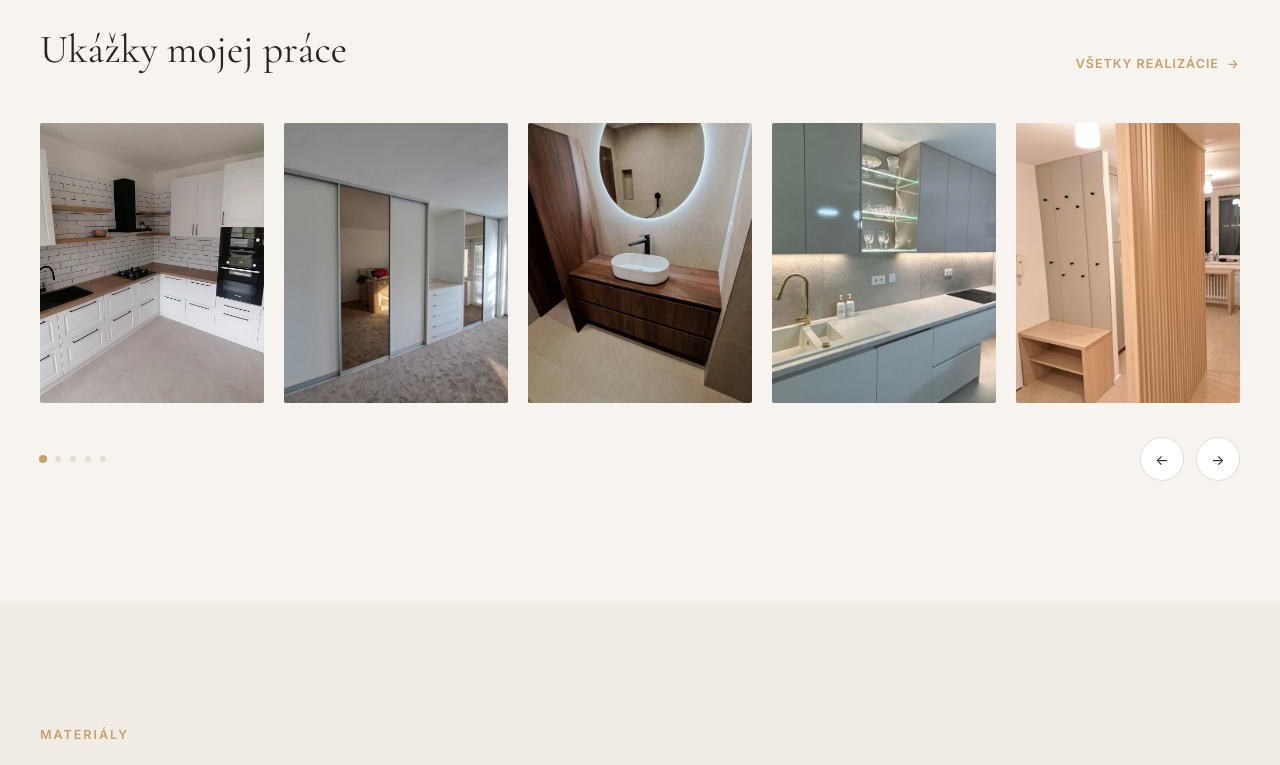
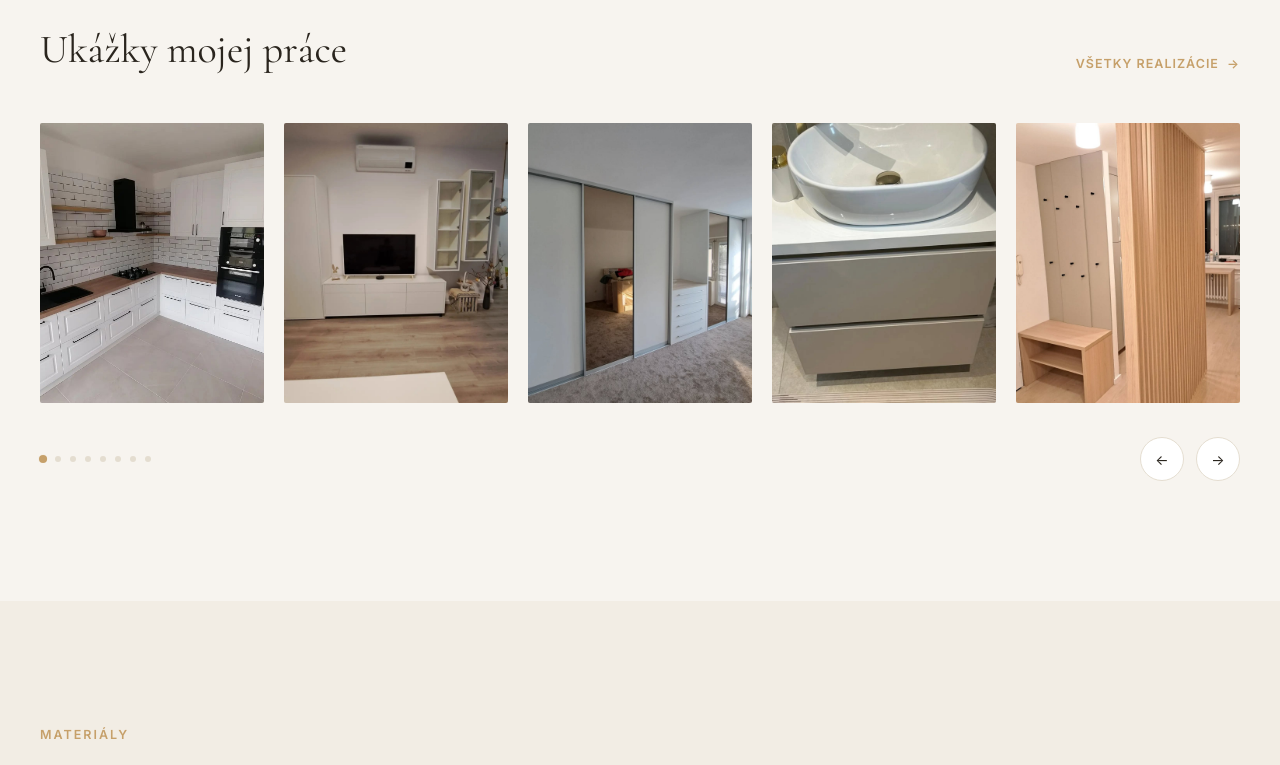
Before and after one commit to CarterIvan/daniel_kadanec, a React (Vite) app: page / in a window 1280 px wide. Shown: the part 2526-3291 px from the top of the page. Built offline with nearby package versions, Linux system fonts and the light colour scheme.

Commit message:
imgs add

```diff
--- a/src/data/content.js
+++ b/src/data/content.js
@@ -3,9 +3,12 @@ import kitchenWhiteSubway from '../assets/images/kitchen-white-subway.jpg'
 import wardrobeMirror from '../assets/images/wardrobe-mirror.jpeg'
 import kitchenDiningPendant from '../assets/images/kitchen-dining-pendant.jpeg'
 import bathroomVanity from '../assets/images/bathroom-vanity.jpeg'
-import kitchenBeigePantry from '../assets/images/kitchen-beige-pantry.jpeg'
 import kitchenGoldFaucet from '../assets/images/kitchen-gold-faucet.jpeg'
 import hallwayWardrobe from '../assets/images/hallway-wardrobe.jpeg'
+import decors from '../assets/images/decors.png'
+import kupelna1 from '../assets/images/kupelna1.jpeg'
+import interiorSideboardTvCabinet from '../assets/images/interior-sideboard-tv-cabinet.jpeg'
+import interiorTvWallUnitShelving from '../assets/images/interior-tv-wall-unit-shelving.jpeg'
 
 export { heroImg, kitchenDiningPendant }
 
@@ -71,12 +74,20 @@ export const aboutChecklist = [
   'Montáž v Bratislave a okolí',
 ]
 
+// Curated, mixed-category selection for the homepage — roughly 2 images
+// per service (Kuchyne, Vstavané skrine, Nábytok do interiéru, Kúpeľňový
+// nábytok), deliberately shuffled so the slider reads as one portfolio
+// rather than category-by-category. Each service's own detail page still
+// has its full, separate gallery in serviceDetails.js.
 export const projects = [
   { image: kitchenWhiteSubway, title: 'Kuchyňa na mieru', category: 'Kuchyne' },
+  { image: interiorTvWallUnitShelving, title: 'Obývacia stena s TV a policami', category: 'Nábytok do interiéru' },
   { image: wardrobeMirror, title: 'Vstavaná skriňa', category: 'Vstavané skrine' },
+  { image: kupelna1, title: 'Kúpeľňový nábytok na mieru', category: 'Kúpeľňový nábytok' },
+  { image: hallwayWardrobe, title: 'Predsieňová skriňa', category: 'Vstavané skrine' },
   { image: bathroomVanity, title: 'Kúpeľňová skrinka', category: 'Kúpeľňový nábytok' },
+  { image: interiorSideboardTvCabinet, title: 'Nízka komoda a TV skriňa', category: 'Nábytok do interiéru' },
   { image: kitchenGoldFaucet, title: 'Kuchynská linka', category: 'Kuchyne' },
-  { image: hallwayWardrobe, title: 'Predsieňová skriňa', category: 'Vstavané skrine' },
 ]
 
 export const materials = [
@@ -106,7 +117,7 @@ export const materials = [
     manufacturer: 'Ostatní výrobcovia',
     description: 'Široký výber dekorov a doplnkov.',
     materialCode: 'other',
-    image: kitchenBeigePantry,
+    image: decors,
   },
 ]
 
```
Also changed, not shown: src/assets/images/decors.png (added).
